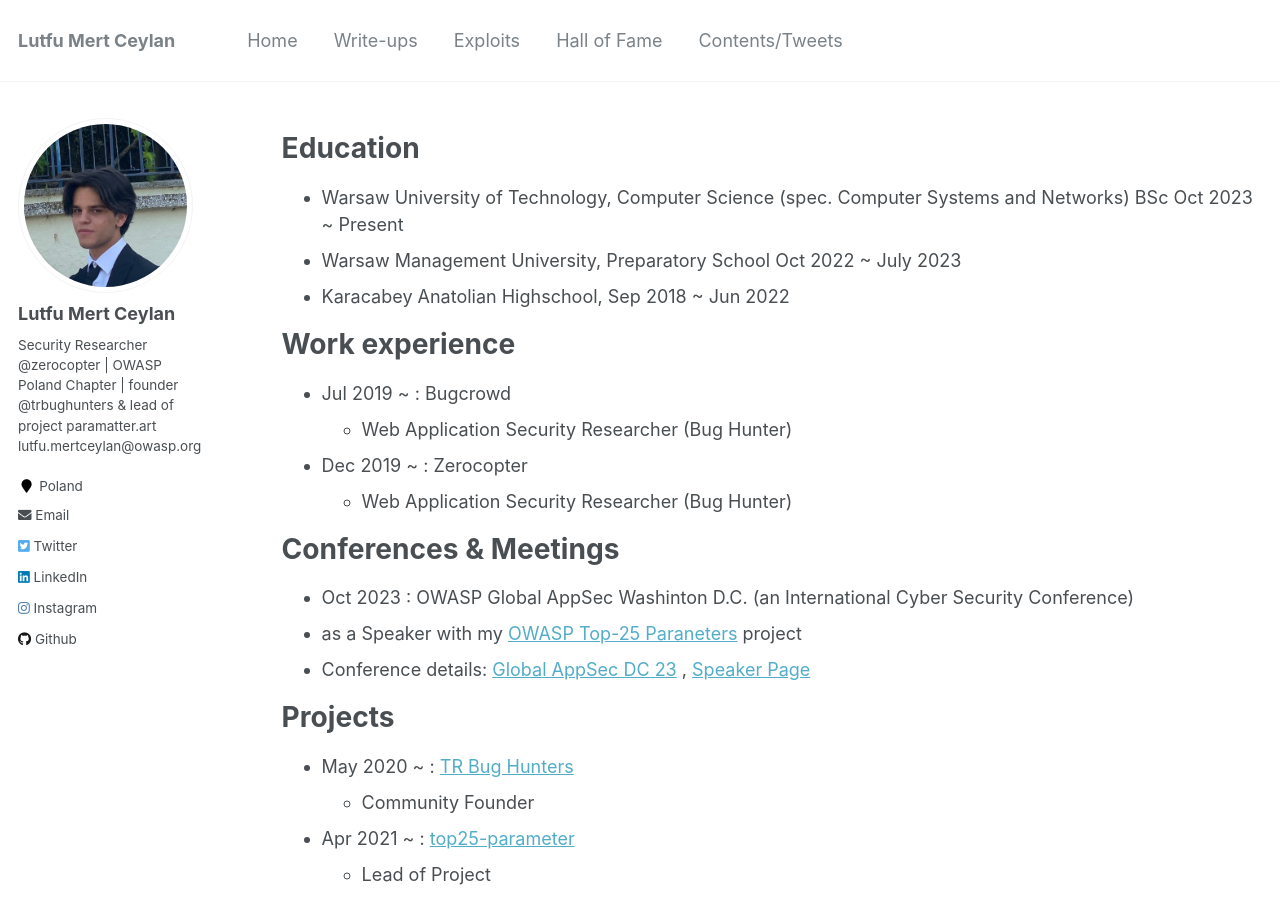
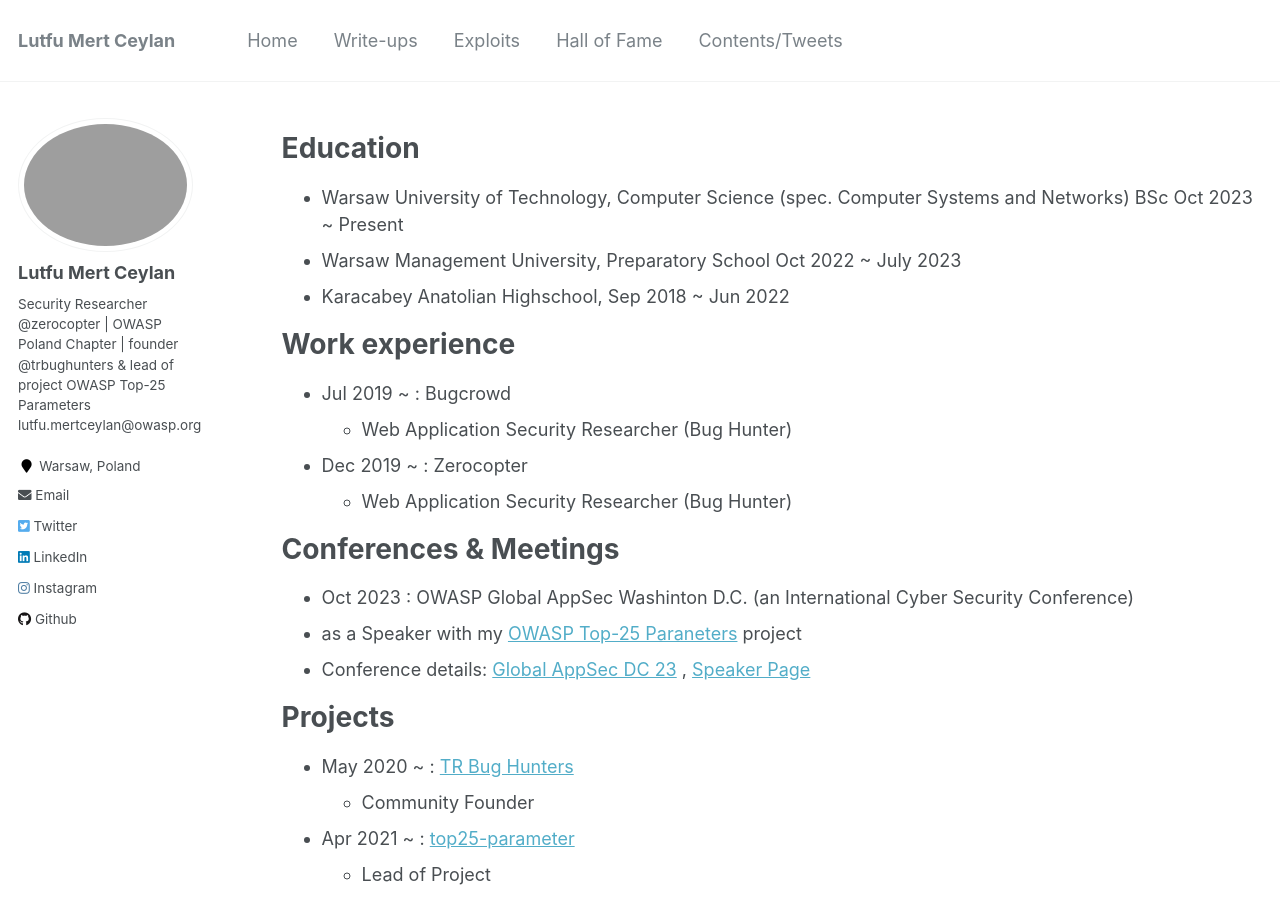
Before and after one commit to lutfumertceylan/mywebsite, a Jekyll site: the page built from _pages/cv.md, in a window 1280 px wide and 900 px high. Built offline with Jekyll 4.4.1, drawn with Linux system fonts in a browser that asks for light colours.

Commit message:
Update _config.yml

```diff
--- a/_config.yml
+++ b/_config.yml
@@ -81,12 +81,12 @@ analytics:
 # Site Author
 author:
   name             : "Lutfu Mert Ceylan"
-  avatar           : "pp0003.jpg"
-  bio              : "Security Researcher @zerocopter | OWASP Poland Chapter | founder @trbughunters & lead of project paramatter.art <br> lutfu.mertceylan@owasp.org"
-  location         : "Poland"
+  avatar           : "pph.png"
+  bio              : "Security Researcher @zerocopter | OWASP Poland Chapter | founder @trbughunters & lead of project OWASP Top-25 Parameters <br> lutfu.mertceylan@owasp.org"
+  location         : "Warsaw, Poland"
   employer         :
   googlescholar    : #"https://yourfullgooglescholarurl.com"
-  email            : "lutfumertceylan@gmail.com"
+  email            : "lutfu.mertceylan@owasp.org"
   researchgate     : # example: "https://www.researchgate.net/profile/yourprofile"
   uri              :
   bitbucket        :
```
